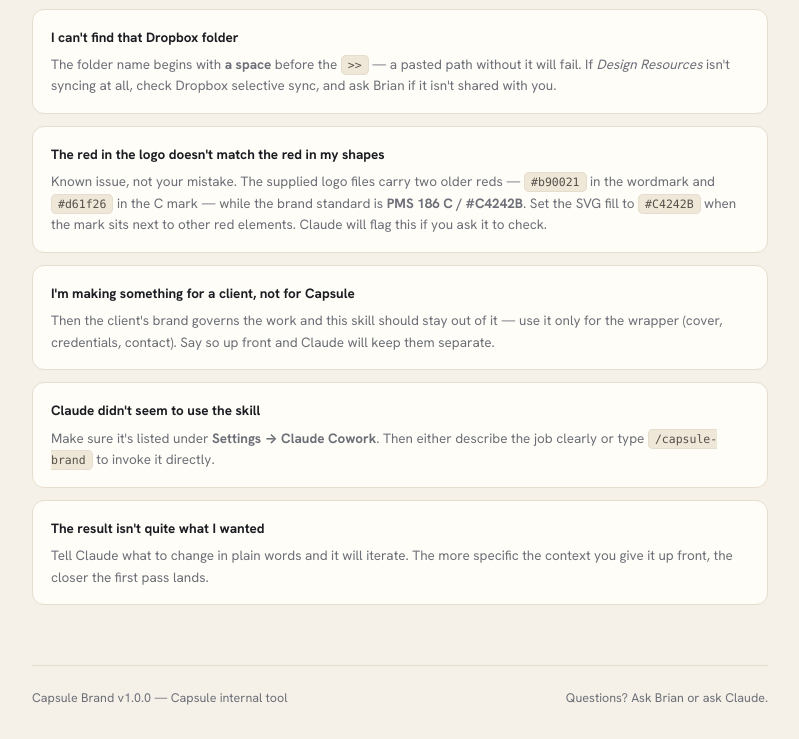
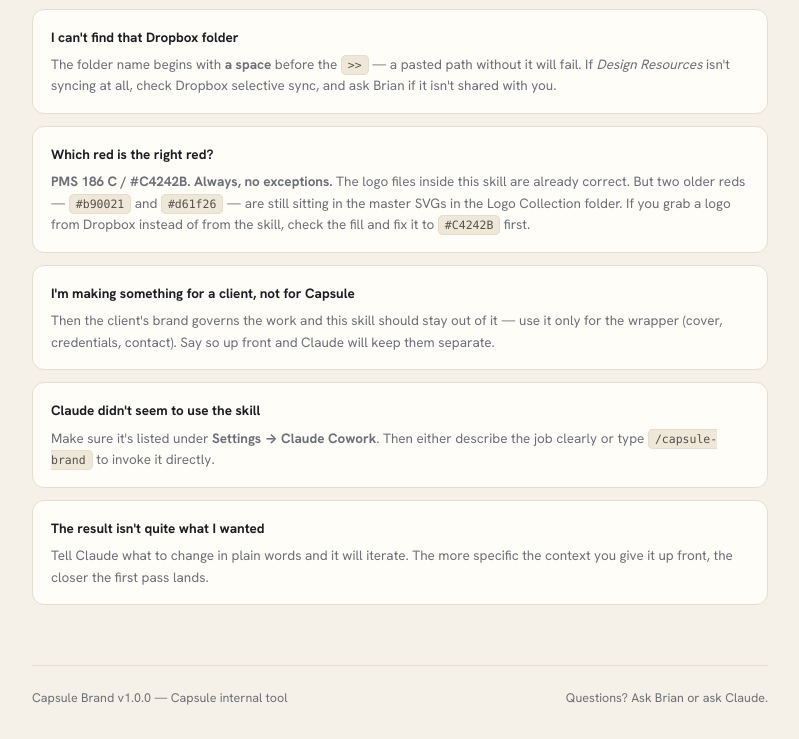
Before and after one commit to capsule-brand/skills, a website: page skills/capsule-brand/install-guide.html in a window 1280 px wide. Shown: the part 2653-3392 px from the top of the page, without its empty margins (240-1039 px from the left). Drawn offline with nearby package versions, Linux system fonts and the light colour scheme.

Commit message:
capsule-brand v1.0.1 — normalize all shipped logo SVGs to PMS 186 C / #C4242B; state the red rule instead of documenting the defect

```diff
--- a/skills/capsule-brand/install-guide.html
+++ b/skills/capsule-brand/install-guide.html
@@ -198,9 +198,9 @@
       </div>
 
       <div class="trouble-item">
-        <div class="trouble-q">The red in the logo doesn't match the red in my shapes</div>
+        <div class="trouble-q">Which red is the right red?</div>
         <div class="trouble-a">
-          Known issue, not your mistake. The supplied logo files carry two older reds &mdash; <code>#b90021</code> in the wordmark and <code>#d61f26</code> in the C mark &mdash; while the brand standard is <strong>PMS 186 C / #C4242B</strong>. Set the SVG fill to <code>#C4242B</code> when the mark sits next to other red elements. Claude will flag this if you ask it to check.
+          <strong>PMS 186 C / #C4242B. Always, no exceptions.</strong> The logo files inside this skill are already correct. But two older reds &mdash; <code>#b90021</code> and <code>#d61f26</code> &mdash; are still sitting in the master SVGs in the Logo Collection folder. If you grab a logo from Dropbox instead of from the skill, check the fill and fix it to <code>#C4242B</code> first.
         </div>
       </div>
 
```
Also changed, not shown: skills/capsule-brand/files.json (+1 -1 lines), 1 other file.
